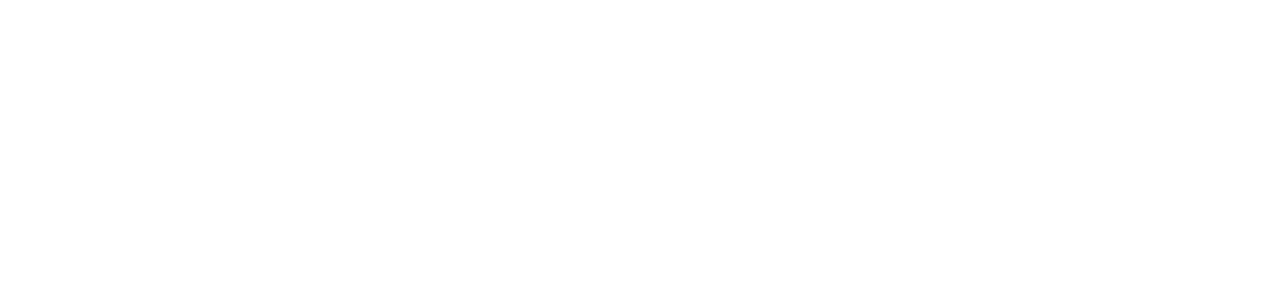
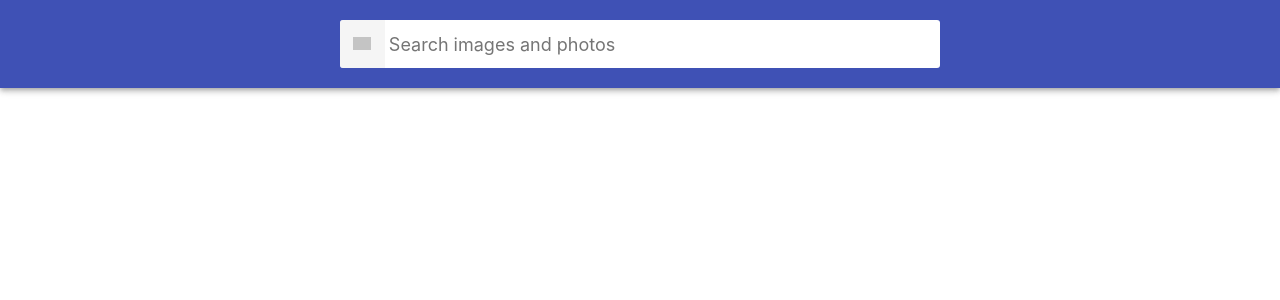
Before and after one commit to nilupsym/goit-react-hw-03-image-finder, a React (Create React App) app: page / in a window 1280 px wide. Shown: the top 300 px of the page. Built offline with nearby package versions, Linux system fonts and the light colour scheme; grey boxes are pictures that could not be loaded.

Commit message:
adds searchbar

```diff
--- a/package.json
+++ b/package.json
@@ -1,8 +1,8 @@
 {
-  "name": "react-template",
+  "name": "goit-react-hw-03-image-finder",
   "version": "0.1.0",
   "private": true,
-  "homepage": "https://nilupsym.github.io/{PROJECT NAME}",
+  "homepage": "https://nilupsym.github.io/goit-react-hw-03-image-finder",
   "dependencies": {
     "@testing-library/jest-dom": "^5.11.9",
     "@testing-library/react": "^11.2.5",
--- a/src/App.css
+++ b/src/App.css
@@ -1,38 +1,6 @@
 .App {
-  text-align: center;
+  display: grid;
+  grid-template-columns: 1fr;
+  grid-gap: 16px;
+  padding-bottom: 24px;
 }
-
-.App-logo {
-  height: 40vmin;
-  pointer-events: none;
-}
-
-@media (prefers-reduced-motion: no-preference) {
-  .App-logo {
-    animation: App-logo-spin infinite 20s linear;
-  }
-}
-
-.App-header {
-  background-color: #282c34;
-  min-height: 100vh;
-  display: flex;
-  flex-direction: column;
-  align-items: center;
-  justify-content: center;
-  font-size: calc(10px + 2vmin);
-  color: white;
-}
-
-.App-link {
-  color: #61dafb;
-}
-
-@keyframes App-logo-spin {
-  from {
-    transform: rotate(0deg);
-  }
-  to {
-    transform: rotate(360deg);
-  }
-}
--- a/src/App.js
+++ b/src/App.js
@@ -1,8 +1,21 @@
-import logo from './logo.svg';
-import './App.css';
+import React, { Component } from 'react';
+import Searchbar from './components/Searchbar/Searchbar';
 
-function App() {
-  return <div className="App"></div>;
+class App extends Component {
+  state = {
+
+  }
+
+  onChangeQuery = query => {
+    console.log(query);
+  }
+  render() {
+    return (
+      <>
+        <Searchbar onSubmit={this.onChangeQuery}/>
+      </>
+    );
+  }
 }
 
 export default App;
--- /dev/null
+++ b/src/components/Searchbar/Searchbar.jsx
@@ -0,0 +1,47 @@
+import React, { Component } from 'react';
+
+import s from './Searchbar.module.css';
+
+class Searchbar extends Component {
+    state = {
+        query: ''
+    }
+
+    handleChange = e => {
+        this.setState({ query: e.currentTarget.value });
+    }
+
+    handleSubmit = e => {
+        e.preventDefault();
+        this.props.onSubmit(this.state.query);
+        this.setState({ query: '' });
+    }
+
+    render() {
+        return (
+            <header className={s.Searchbar}>
+                <form
+                    className={s.SearchForm}
+                    onSubmit={this.handleSubmit}>
+                    <button
+                        type="submit"
+                        className={s.SearchFormButton}>
+                        <span className={s.SearchFormButtonLabel}>Search</span>
+                    </button>
+
+                    <input
+                        className={s.SearchFormInput}
+                        type="text"
+                        value={this.state.query}
+                        onChange={this.handleChange}
+                        autoComplete="off"
+                        autoFocus
+                        placeholder="Search images and photos"
+                    />
+                </form>
+            </header>
+        );
+    }
+}
+
+export default Searchbar;
--- /dev/null
+++ b/src/components/Searchbar/Searchbar.module.css
@@ -0,0 +1,81 @@
+/*
+ * Стили компонента Searchbar
+ */
+.Searchbar {
+  top: 0;
+  left: 0;
+  position: sticky;
+  z-index: 1100;
+  display: flex;
+  justify-content: center;
+  align-items: center;
+  min-height: 64px;
+  padding-right: 24px;
+  padding-left: 24px;
+  padding-top: 12px;
+  padding-bottom: 12px;
+  color: #fff;
+  background-color: #3f51b5;
+  box-shadow: 0px 2px 4px -1px rgba(0, 0, 0, 0.2),
+    0px 4px 5px 0px rgba(0, 0, 0, 0.14), 0px 1px 10px 0px rgba(0, 0, 0, 0.12);
+}
+
+/*
+ * Стили компонента SearchForm
+ */
+.SearchForm {
+  display: flex;
+  align-items: center;
+  width: 100%;
+  max-width: 600px;
+  background-color: #fff;
+  border-radius: 3px;
+  overflow: hidden;
+}
+
+.SearchFormButton {
+  display: inline-block;
+  width: 48px;
+  height: 48px;
+  border: 0;
+  background-image: url('https://image.flaticon.com/icons/svg/149/149852.svg');
+  background-size: 40%;
+  background-repeat: no-repeat;
+  background-position: center;
+  opacity: 0.6;
+  transition: opacity 250ms cubic-bezier(0.4, 0, 0.2, 1);
+  cursor: pointer;
+  outline: none;
+}
+
+.SearchFormButton:hover {
+  opacity: 1;
+}
+
+.SearchFormButtonLabel {
+  position: absolute;
+  width: 1px;
+  height: 1px;
+  padding: 0;
+  overflow: hidden;
+  clip: rect(0, 0, 0, 0);
+  white-space: nowrap;
+  clip-path: inset(50%);
+  border: 0;
+}
+
+.SearchFormInput {
+  display: inline-block;
+  width: 100%;
+  font: inherit;
+  font-size: 20px;
+  border: none;
+  outline: none;
+  padding-left: 4px;
+  padding-right: 4px;
+}
+
+.SearchFormInput::placeholder {
+  font: inherit;
+  font-size: 18px;
+}
```
Also changed, not shown: 2 other files (tests, documents, lock files or other folders).
